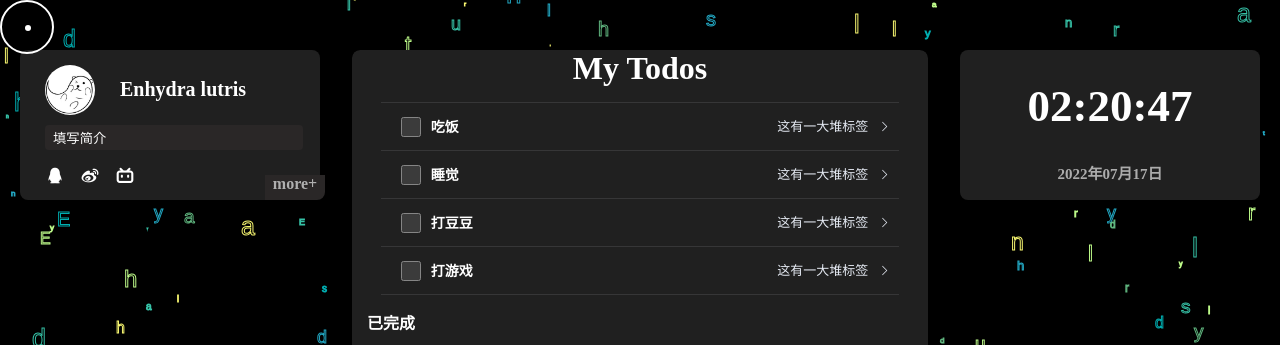
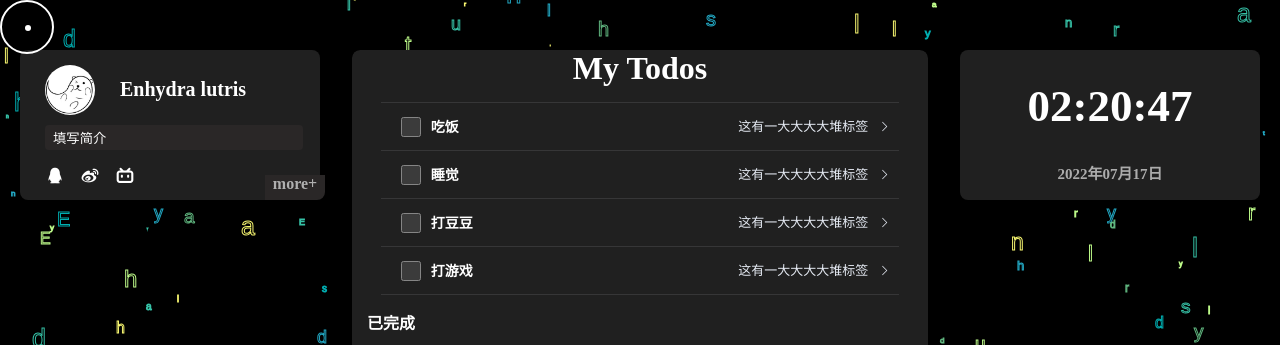
Before and after one commit to Enhydra-lutris-tl/myVueTest, a Vue app: page /IndexHomePage in a window 1280 px wide. Shown: the top 345 px of the page. Built offline with nearby package versions, Linux system fonts and the light colour scheme.

Commit message:
测试分支提交

```diff
--- a/src/components/PersonTodo.vue
+++ b/src/components/PersonTodo.vue
@@ -12,7 +12,7 @@
             <div class="todoText">{{list.title}}</div>
             </div>
 <!--            TODO:展示所选标签组-->
-            <div class="todoLabel">这有一大堆标签</div>
+            <div class="todoLabel">这有一大大大大堆标签</div>
           </div>
         </template>
 <!--        详细内容-->
```
